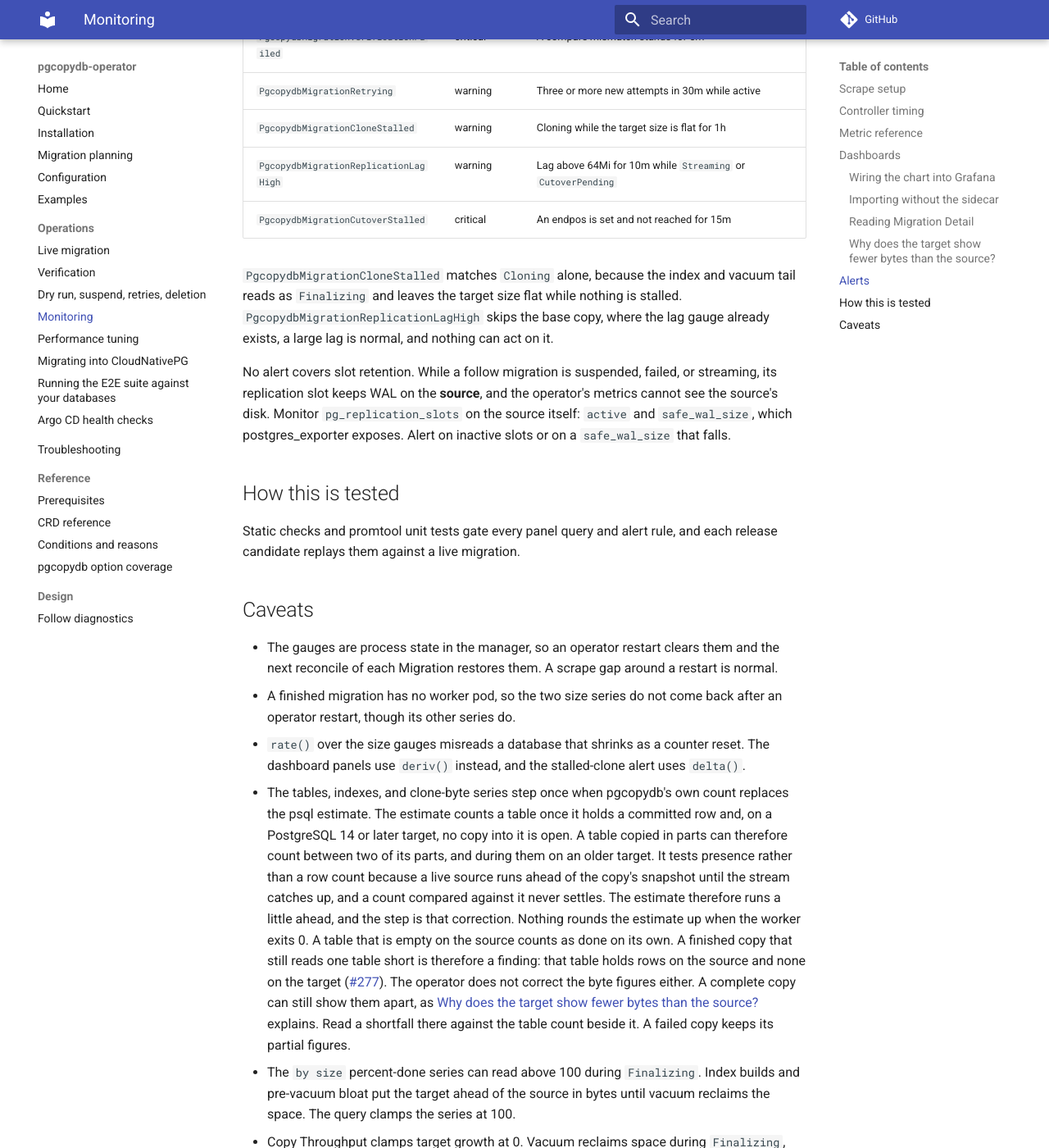
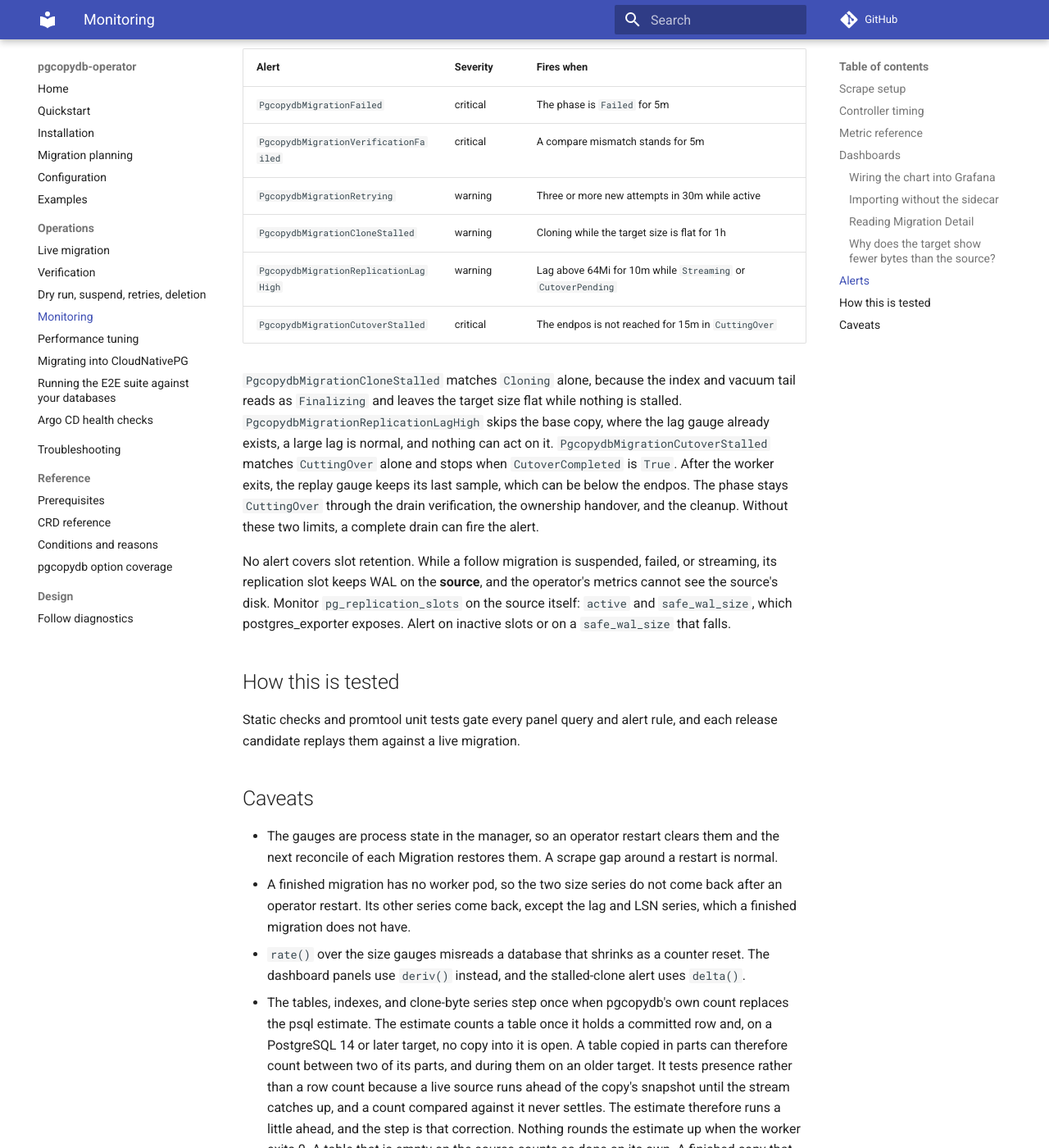
Before and after one commit to ydixken/pgcopydb-operator, an MkDocs documentation site: the page built from docs/operations/monitoring.md, in a window 1280 px wide and 1400 px high, scrolled down 9402 px. Shown: the whole window at 82% size. Built offline with MkDocs 1.6.1 and Material for MkDocs 9.7.7, drawn with Linux system fonts in a browser that asks for light colours; comment, search, counter and statistics services are not loaded; some of the changed text lies outside the part shown.

Commit message:
docs(monitoring): state when the lag and LSN series leave
The metric reference said these series exist in follow mode while
streaming and never said when they go. Say that the operator removes
them outside Cloning through CuttingOver, how Cutover Drain reads a
finished run, and what limits CutoverStalled to an unproven drain.

```diff
--- a/docs/operations/monitoring.md
+++ b/docs/operations/monitoring.md
@@ -70,6 +70,9 @@ The "Exists" column is the contract for when a series is present:
   Both need an allowlisted runner version (see [Troubleshooting](../troubleshooting.md)).
 - **follow, streaming**: a plain clone never produces these lag and log sequence number (LSN) gauges.
   In follow mode they appear as soon as the replication slot answers, which is during the base copy and before the `Streaming` phase.
+  The worker samples them from `Cloning` through `CuttingOver`.
+  In every other phase the operator removes them, the endpos gauge included, because the last sample is old and does not show the final drain.
+  Prometheus keeps their history, so the graphs still show the run.
 - **per condition**: one series per condition in `status.conditions`, labeled with the status it changed into.
   A flip retires the old `{type,status}` pair and stamps a new one, so the endpoint never carries more than one series per condition type.
   The retired pair keeps its samples in Prometheus, so query the timeline as `last_over_time(...[$__range])` rather than at the range end.
@@ -226,6 +229,8 @@ The tiles read as follows:
 - **Cutover Drain** is the bytes still to replay before the endpos is reached.
   It reads No Endpos until a cutover sets one, and 0 B once source-visible replay feedback reaches it, which is what the screenshot shows.
   Only `CutoverCompleted`, after target-origin or content verification, proves the drain.
+  After `CuttingOver`, the LSN series are gone, so the tile reads their last values in the time range.
+  These values come from the last worker sample, which can be before the end of the drain.
 
 Every tile is scoped to one Migration, so an empty result reads N/A.
 Some tiles report a fact about the run rather than its current state: Attempts, Elapsed, Completed At, the two verification tiles, and Cutover Drain.
@@ -281,10 +286,14 @@ Thresholds and windows are defaults; the promtool unit tests under `test/alerts/
 | `PgcopydbMigrationRetrying` | warning | Three or more new attempts in 30m while active |
 | `PgcopydbMigrationCloneStalled` | warning | Cloning while the target size is flat for 1h |
 | `PgcopydbMigrationReplicationLagHigh` | warning | Lag above 64Mi for 10m while `Streaming` or `CutoverPending` |
-| `PgcopydbMigrationCutoverStalled` | critical | An endpos is set and not reached for 15m |
+| `PgcopydbMigrationCutoverStalled` | critical | The endpos is not reached for 15m in `CuttingOver` |
 
 `PgcopydbMigrationCloneStalled` matches `Cloning` alone, because the index and vacuum tail reads as `Finalizing` and leaves the target size flat while nothing is stalled.
 `PgcopydbMigrationReplicationLagHigh` skips the base copy, where the lag gauge already exists, a large lag is normal, and nothing can act on it.
+`PgcopydbMigrationCutoverStalled` matches `CuttingOver` alone and stops when `CutoverCompleted` is `True`.
+After the worker exits, the replay gauge keeps its last sample, which can be below the endpos.
+The phase stays `CuttingOver` through the drain verification, the ownership handover, and the cleanup.
+Without these two limits, a complete drain can fire the alert.
 
 No alert covers slot retention.
 While a follow migration is suspended, failed, or streaming, its replication slot keeps WAL on the **source**, and the operator's metrics cannot see the source's disk.
@@ -299,7 +308,8 @@ Static checks and promtool unit tests gate every panel query and alert rule, and
 
 - The gauges are process state in the manager, so an operator restart clears them and the next reconcile of each Migration restores them.
   A scrape gap around a restart is normal.
-- A finished migration has no worker pod, so the two size series do not come back after an operator restart, though its other series do.
+- A finished migration has no worker pod, so the two size series do not come back after an operator restart.
+  Its other series come back, except the lag and LSN series, which a finished migration does not have.
 - `rate()` over the size gauges misreads a database that shrinks as a counter reset.
   The dashboard panels use `deriv()` instead, and the stalled-clone alert uses `delta()`.
 - The tables, indexes, and clone-byte series step once when pgcopydb's own count replaces the psql estimate.
```
